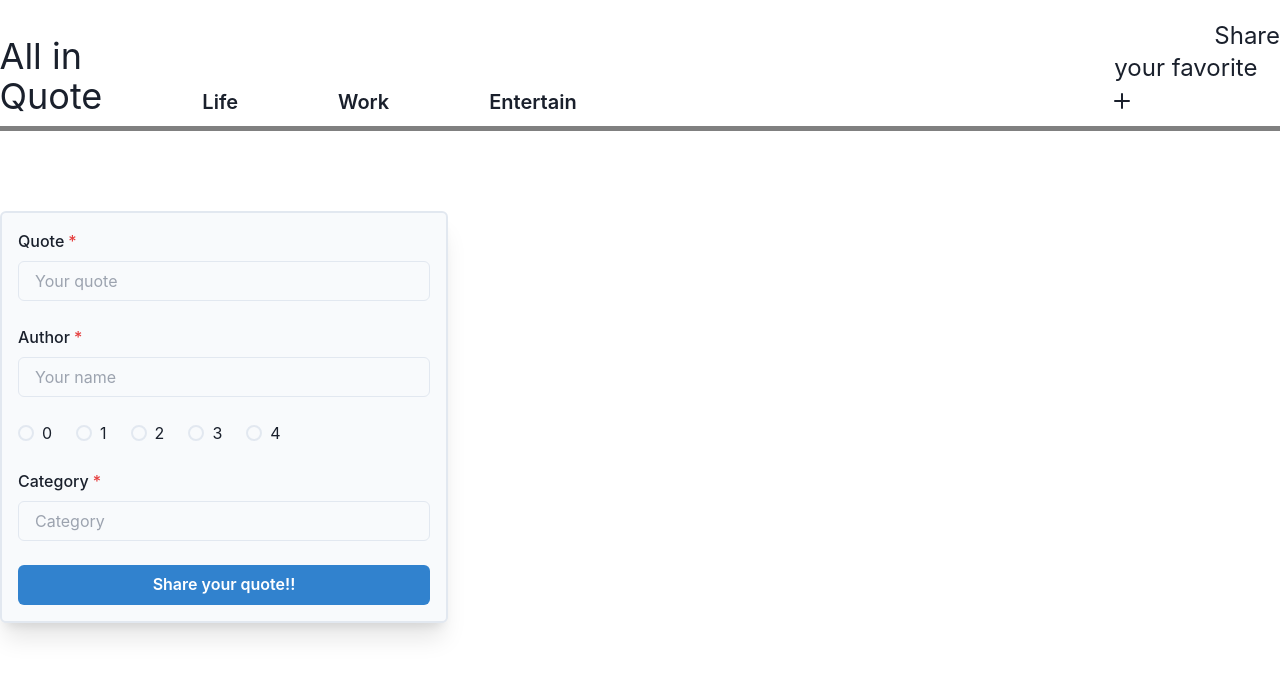
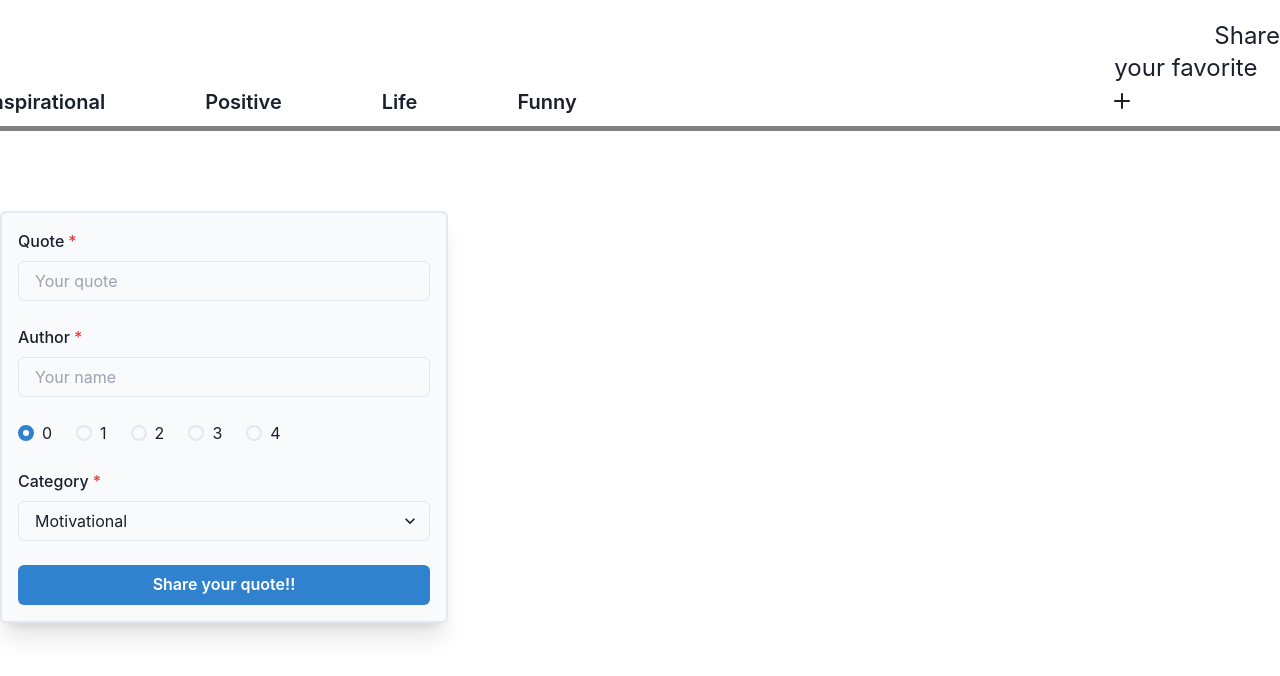
Before and after one commit to SoponwichT/All-in-Quote-Web, a Next.js app: page /addquote in a window 1280 px wide. Shown: the top 676 px of the page. Built offline with nearby package versions, Linux system fonts and the light colour scheme; a web font is replaced by a local one.

Commit message:
almost done stage

```diff
--- a/components/Navbar.js
+++ b/components/Navbar.js
@@ -2,16 +2,18 @@ import Link from "next/link";
 import { AddIcon } from '@chakra-ui/icons'
 
 const Navbar = () => {
-
+    const categories = ["Motivational",
+    "Inspirational",
+    "Positive",
+    "Life",
+    "Funny"]
     return (
         <nav>
             <div className='logo text-4xl'>
                 <Link href="/"><h1 className="cursor-pointer">All in Quote</h1></Link>
             </div>
             <div className="category text-xl font-semibold">
-                <Link href="/category/life"><a>Life</a></Link>
-                <Link href="/category/work"><a>Work</a></Link>
-                <Link href="/category/entertain"><a>Entertain</a></Link>
+                {categories.map(category => <Link href={`/category/${category}`}><a>{category}</a></Link>)}
             </div>
             <div className='text-2xl '>
                 <Link href="/addquote"><a>Share your favorite <AddIcon w={4} h={4} /></a></Link>
--- a/pages/addquote.js
+++ b/pages/addquote.js
@@ -5,7 +5,8 @@ import {
     Button,
     RadioGroup,
     HStack,
-    Radio
+    Radio,
+    Select
 } from '@chakra-ui/react'
 import { useState } from 'react';
 
@@ -13,8 +14,12 @@ export default function addquote() {
     const [text, setText] = useState("")
     const [author, setAuthor] = useState("")
     const [color, setColor] = useState(0)
-    const [category, setCategory] = useState("")
-
+    const [category, setCategory] = useState("Motivational")
+    const categories = ["Motivational",
+        "Inspirational",
+        "Positive",
+        "Life",
+        "Funny"]
 
     const submitQuote = (e) => {
         e.preventDefault();
@@ -35,6 +40,7 @@ export default function addquote() {
             .then(response => response.json())
             .then(data => {
                 console.log('Success:', data);
+                window.location="/"
             })
             .catch((error) => {
                 console.error('Error:', error);
@@ -55,19 +61,21 @@ export default function addquote() {
                         <Input value={author} onChange={(e) => setAuthor(e.target.value)} id='author' placeholder='Your name' />
                     </FormControl>
                     <FormControl isRequired>
-                        <RadioGroup>
+                        <RadioGroup value={color} onChange={(e) => setColor(parseInt(e))}>
                             <HStack spacing='24px'>
-                                <Radio value='0' onChange={(e) => setColor(e.target.value = 0)}>0</Radio>
-                                <Radio value='1' onChange={(e) => setColor(e.target.value = 1)}>1</Radio>
-                                <Radio value='2' onChange={(e) => setColor(e.target.value = 2)}>2</Radio>
-                                <Radio value='3' onChange={(e) => setColor(e.target.value = 3)}>3</Radio>
-                                <Radio value='4' onChange={(e) => setColor(e.target.value = 4)}>4</Radio>
+                                <Radio value={0} >0</Radio>
+                                <Radio value={1} >1</Radio>
+                                <Radio value={2} >2</Radio>
+                                <Radio value={3} >3</Radio>
+                                <Radio value={4} >4</Radio>
                             </HStack>
                         </RadioGroup>
                     </FormControl>
                     <FormControl isRequired>
                         <FormLabel htmlFor='category'>Category</FormLabel>
-                        <Input value={category} onChange={(e) => setCategory(e.target.value)} id='category' placeholder='Category' />
+                        <Select value={category} onChange={(e) => setCategory(e.target.value)} placeholder='Select category'>
+                            {categories.map(category => <option key={category} value={category}>{category}</option>)}
+                        </Select>
                     </FormControl>
                     <Button type="submit" colorScheme='blue'>Share your quote!!</Button>
                 </form>
--- a/pages/category/[categoryId].js
+++ b/pages/category/[categoryId].js
@@ -7,17 +7,13 @@ function Category() {
     const { categoryId } = router.query
     const [quotes, setQuotes] = useState([]);
     const [loading, setLoading] = useState(false);
+    const API_URL = "https://allinquote-server.herokuapp.com/quotes/";
 
-    if (categoryId == "work") {
-        var API_URL = "https://allinquote-server.herokuapp.com/quotes/work";
-    } else if (categoryId == "life") {
-        var API_URL = "https://allinquote-server.herokuapp.com/quotes/life";
-    }
 
     const getQuotes = async () => {
         try {
             setLoading(true)
-            const response = await fetch(API_URL);
+            const response = await fetch(API_URL+categoryId);
             const responsedata = await response.json();
             setQuotes(responsedata);
             setLoading(false)
@@ -29,7 +25,9 @@ function Category() {
     }
 
     useEffect(() => {
-        getQuotes();
+        if (categoryId){
+            getQuotes();
+        }
     }, [categoryId])
 
     const quoteData = quotes.data;
--- a/pages/editquote.js
+++ b/pages/editquote.js
@@ -5,7 +5,8 @@ import {
     Button,
     RadioGroup,
     HStack,
-    Radio
+    Radio,
+    Select
 } from '@chakra-ui/react'
 import { useState, useEffect } from 'react';
 import { useRouter } from 'next/router'
@@ -16,8 +17,13 @@ export default function editquote() {
     const [text, setText] = useState("")
     const [author, setAuthor] = useState("")
     const [color, setColor] = useState(0)
-    const [category, setCategory] = useState("")
+    const [category, setCategory] = useState("Motivational")
     const API_URL = "https://allinquote-server.herokuapp.com/quotes";
+    const categories = ["Motivational",
+    "Inspirational",
+    "Positive",
+    "Life",
+    "Funny"]
 
     const getQuotes = async () => {
         try {
@@ -95,7 +101,9 @@ export default function editquote() {
                     </FormControl>
                     <FormControl isRequired>
                         <FormLabel htmlFor='category'>Category</FormLabel>
-                        <Input value={category} onChange={(e) => setCategory(e.target.value)} id='category' placeholder={category} />
+                        <Select value={category} onChange={(e) => setCategory(e.target.value)} placeholder='Select category'>
+                            {categories.map(category => <option key={category} value={category}>{category}</option>)}
+                        </Select>
                     </FormControl>
                     <Button type="submit" colorScheme='blue'>Edit quote</Button>
                 </form>
```
